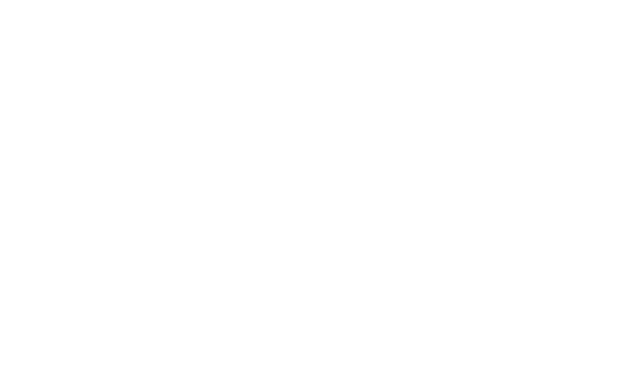
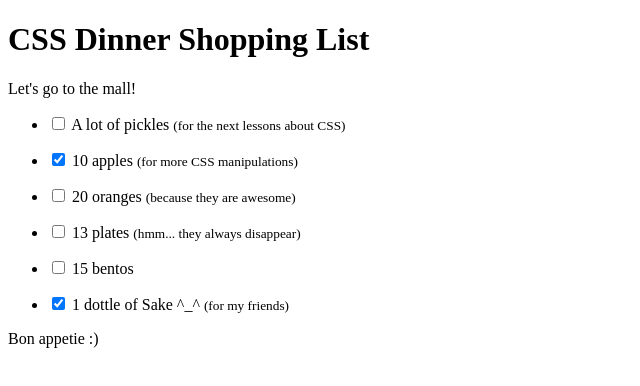
Before and after one commit to artofnext/css-dinner-shopping-list, a plain HTML site: page index.html in a window 1280 px wide. Shown: the whole page, without its empty margins (0-640 px from the left). Drawn offline with Linux system fonts and the light colour scheme.

Commit message:
markupped HTML

```diff
--- a/index.html
+++ b/index.html
@@ -5,8 +5,68 @@
     <meta name="viewport" content="width=device-width, initial-scale=1.0">
     <meta http-equiv="X-UA-Compatible" content="ie=edge">
     <title>Document</title>
+    <meta name="author" content="Oleksandr Novytskyi">
+    <meta name="description" content="Beetroot - homework for 4-th lesson - CSS Selectors">
 </head>
 <body>
+    <header>
+        <h1>
+            CSS Dinner Shopping List
+        </h1>
+        <p>
+            Let's go to the mall!
+        </p>
+    </header>
+    <main>
+        <article>
+            <section>
+                <ul>
+                    <li>
+                        <p>
+                            <input type="checkbox" >
+                            <span>A lot of pickles</span>
+                            <small>(for the next lessons about CSS)</small>
+                        </p>
+                    </li>
+                    <li>
+                        <p>
+                            <input type="checkbox" checked>
+                            <span>10 apples <small>(for more CSS manipulations)</small></span>
+                        </p>
+                    </li>
+                    <li>
+                        <p>
+                            <input type="checkbox" >
+                            <span>20 oranges <small>(because they are awesome)</small></span>
+                        </p>
+                    </li>
+                    <li>
+                        <p>
+                            <input type="checkbox" >
+                            <span>13 plates <small>(hmm... they always disappear)</small></span>
+                        </p>
+                    </li>
+                    <li>
+                        <p>
+                            <input type="checkbox" >
+                            <span>15 bentos <small></small></span>
+                        </p>
+                    </li>
+                    <li>
+                        <p>
+                            <input type="checkbox" checked>
+                            <span>1 dottle of Sake ^_^ <small>(for my friends)</small></span>
+                        </p>
+                    </li>
+                </ul>
+
+            </section>
+            <section>
+                Bon appetie :)
+            </section>
+        </article>
+
+    </main>
 
 </body>
 </html>
```
